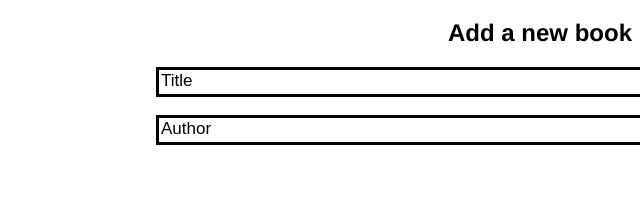
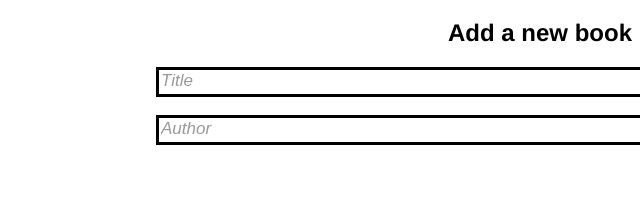
Before and after one commit to chelmerrox/awesome-books-es6, a website with bundled scripts: page index.html in a window 1280 px wide. Both pictures are taken after a click on the link "Add new". Shown: the part 175-372 px from the top of the page, 100-740 px from the left. Built offline with nearby package versions, Linux system fonts and the light colour scheme.

Commit message:
Style the placeholders for user input

```diff
--- a/index.css
+++ b/index.css
@@ -64,8 +64,9 @@ h2 {
 }
 
 #add-books-form input::placeholder {
-  color: #000;
+  color: #999999;
   font-size: 17px;
+  font-style: italic;
 }
 
 button {
```
